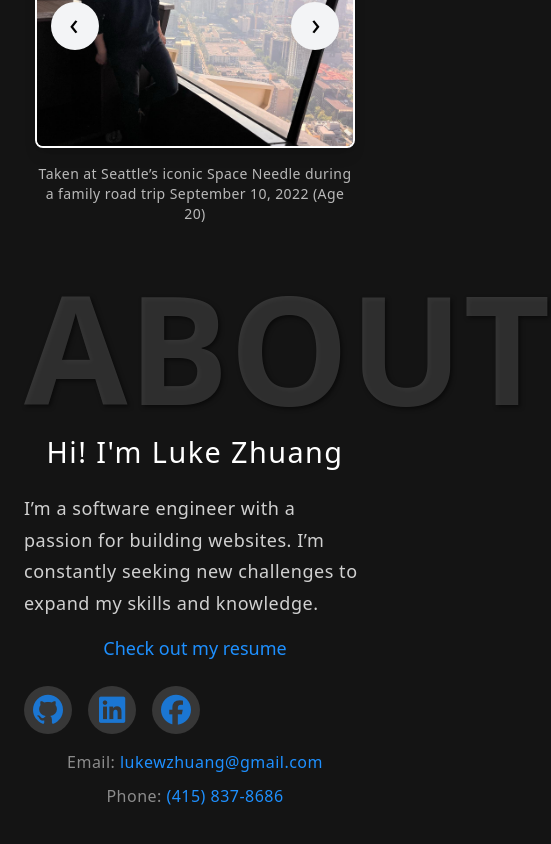
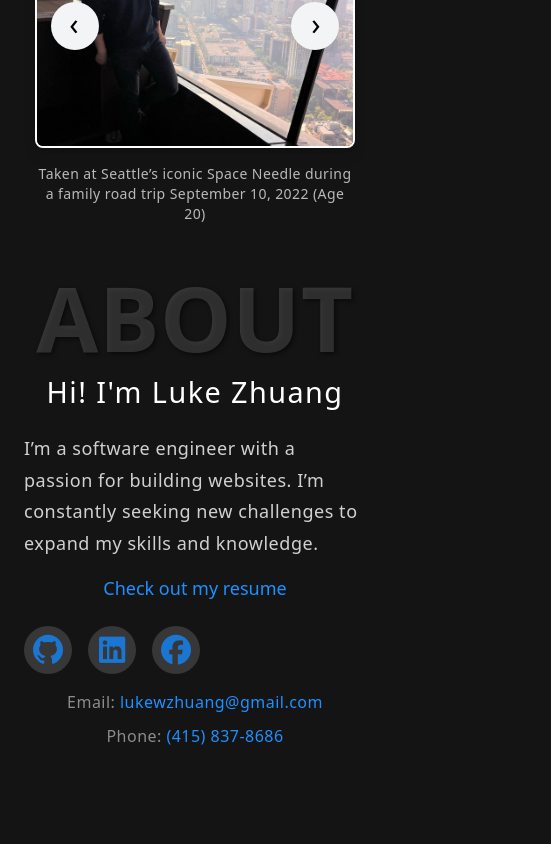
Before and after one commit to Luke7787/website-portfolio, a Next.js app in the folder luke-portfolio/: page / in a window 390 px wide. Shown: the part 1080-1924 px from the top of the page, 551 px wide, since content can reach past the window. Built offline with nearby package versions, Linux system fonts and the light colour scheme.

Commit message:
make about text responsive

```diff
--- a/luke-portfolio/src/app/page.tsx
+++ b/luke-portfolio/src/app/page.tsx
@@ -222,7 +222,9 @@ export default function Page() {
               className="
                 block
                 font-['League Spartan','Arial','sans-serif']
-                text-[150px]
+                text-[90px]
+                sm:text-[110px]
+                lg:text-[150px]
                 font-black
                 uppercase
                 leading-none
```
